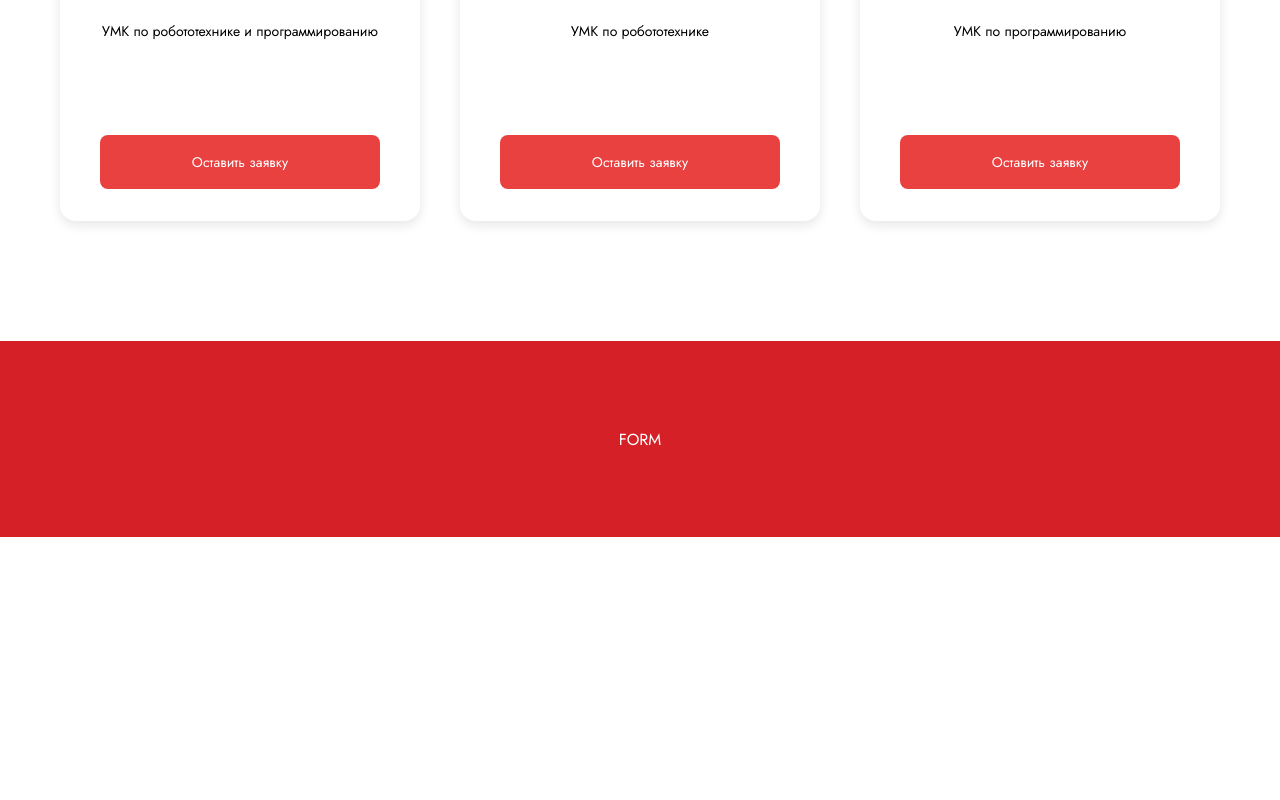
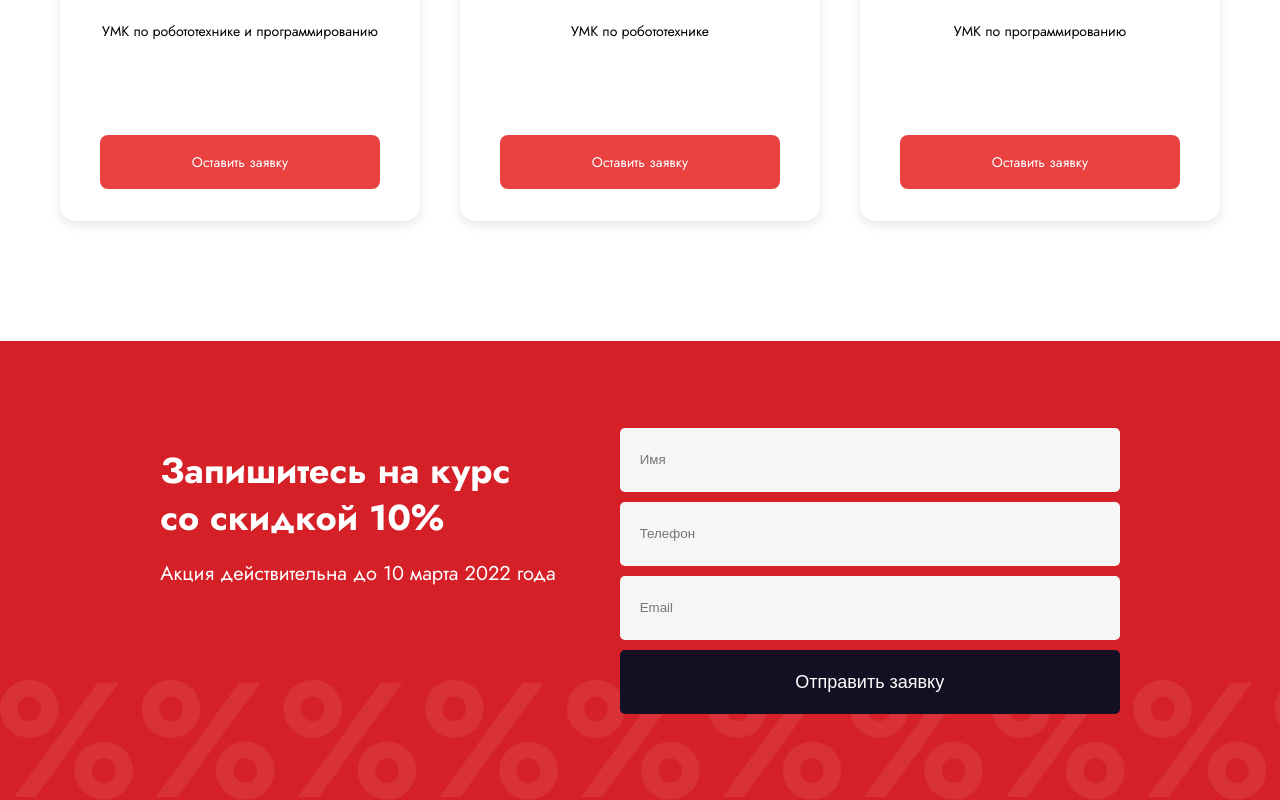
Before and after one commit to Mokkento12/roboschool, a Next.js app: page / in a window 1280 px wide. Shown: the part 3284-4084 px from the top of the page. Before the commit the page ends 3821 px from the top, so only its background shows below. Built offline with nearby package versions, Linux system fonts and the light colour scheme.

Commit message:
Закончил вертску компонента формы

```diff
--- a/src/components/Form/Form.module.sass
+++ b/src/components/Form/Form.module.sass
@@ -1,7 +1,70 @@
-.form
+.formWrapper
+  position: relative
   display: flex
   align-items: center
   justify-content: center
   padding: 5.4rem 0
   background: rgba(213, 32, 39, 1)
   color: rgba(255, 255, 255, 1)
+
+.form:after
+  content: ""
+  position: absolute
+  bottom: 0
+  left: 0
+  right: 0
+  height: 120px
+  background-image: url("/image/percent.png")
+  background-size: cover
+  background-repeat: repeat-x
+
+.container
+  display: flex
+  align-items: flex-start
+  gap: 4rem
+
+.desc
+  display: flex
+  flex-direction: column
+  margin-top: 20px
+  gap: 20px
+
+.title
+  font-size: 36px
+  font-weight: 600
+  line-height: 130%
+  text-align: left
+
+.text
+  font-size: 20px
+  font-weight: 400
+  line-height: 130%
+  text-align: left
+
+.form
+  display: flex
+  align-items: center
+  justify-content: center
+  flex-direction: column
+  gap: 10px
+
+.input
+  width: 500px
+  height: 64px
+  border-radius: 5px
+  background: rgba(246, 246, 246, 1)
+  border: none
+  padding: 19px 20px
+
+.submitBtn
+  color: rgba(255, 255, 255, 1)
+  font-size: 18px
+  font-weight: 400
+  line-height: 26px
+  text-align: center
+  width: 500px
+  height: 64px
+  border-radius: 5px
+  background: rgba(20, 16, 36, 1)
+  border: none
+  z-index: 1
--- a/src/components/Form/Form.tsx
+++ b/src/components/Form/Form.tsx
@@ -1,7 +1,44 @@
 import styles from "./Form.module.sass";
 
 const Form = () => {
-  return <div className={styles.form}>FORM</div>;
+  return (
+    <div className={styles.formWrapper}>
+      <div className={styles.container}>
+        <div className={styles.desc}>
+          <h2 className={styles.title}>
+            Запишитесь на курс <br />
+            со скидкой 10%
+          </h2>
+          <p className={styles.text}>
+            Акция действительна до 10 марта 2022 года
+          </p>
+        </div>
+        <form className={styles.form}>
+          <input
+            type="text"
+            placeholder="Имя"
+            required
+            className={styles.input}
+          />
+          <input
+            type="phone"
+            placeholder="Телефон"
+            required
+            className={styles.input}
+          />
+          <input
+            type="email"
+            placeholder="Email"
+            required
+            className={styles.input}
+          />
+          <button type="submit" className={styles.submitBtn}>
+            Отправить заявку
+          </button>
+        </form>
+      </div>
+    </div>
+  );
 };
 
 export default Form;
```
Also changed, not shown: public/image/percent.png (added).
